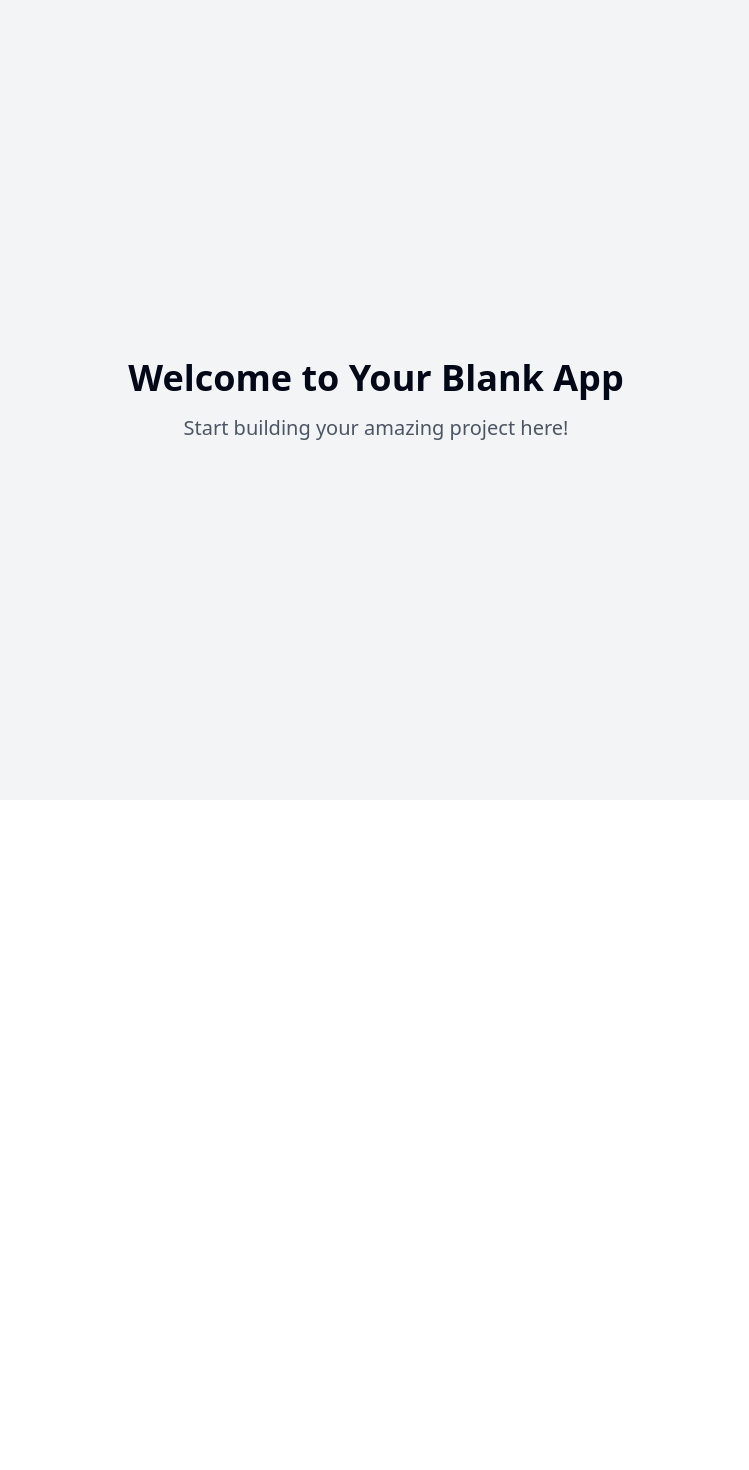
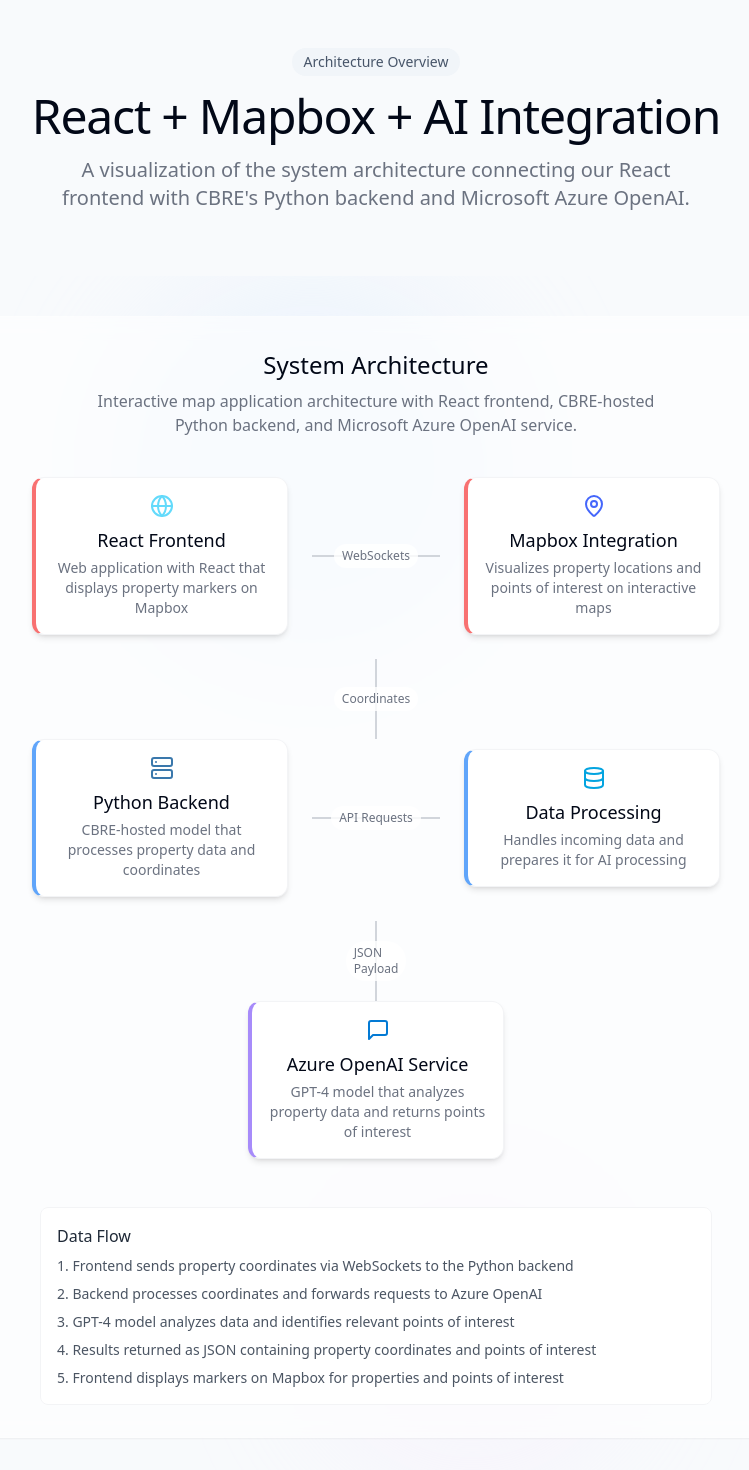
Before and after one commit to pavan0894/react-map-chat-explorer, a React (Vite) app: page / in a window 1280 px wide. Shown: the top 1470 px of the page, without its empty margins (264-1013 px from the left). Before the commit the page ends 800 px from the top, so only its background shows below. Built offline with nearby package versions, Linux system fonts and the light colour scheme.

Commit message:
Add architecture diagram
Create an architecture diagram illustrating the system's components and interactions.

```diff
--- /dev/null
+++ b/src/components/ArchitectureDiagram.tsx
@@ -0,0 +1,165 @@
+
+import React, { useEffect, useRef } from 'react';
+import { ArrowRight, Database, Globe, MapPin, MessageSquare, Server } from 'lucide-react';
+
+const DiagramNode: React.FC<{
+  title: string;
+  icon: React.ReactNode;
+  description: string;
+  className?: string;
+  delay?: number;
+}> = ({ title, icon, description, className, delay = 0 }) => {
+  return (
+    <div
+      className={`diagram-node p-4 rounded-xl bg-white shadow-md border border-gray-100 flex flex-col items-center text-center w-64 animate-fade-in-up ${className}`}
+      style={{ animationDelay: `${delay}ms` }}
+    >
+      <div className="text-3xl mb-2 text-gray-700">{icon}</div>
+      <h3 className="font-medium text-lg mb-1">{title}</h3>
+      <p className="text-sm text-gray-500">{description}</p>
+    </div>
+  );
+};
+
+const DiagramConnection: React.FC<{
+  direction: 'horizontal' | 'vertical';
+  label?: string;
+  className?: string;
+  delay?: number;
+}> = ({ direction, label, className, delay = 0 }) => {
+  return (
+    <div className={`relative flex items-center justify-center ${direction === 'horizontal' ? 'w-32 h-6' : 'h-20 w-6'} ${className}`}>
+      <div className={`absolute ${direction === 'horizontal' ? 'w-full h-[2px]' : 'h-full w-[2px]'} bg-diagram-line diagram-line animate-draw-line`}
+           style={{ animationDelay: `${delay}ms` }}></div>
+
+      <div className={`absolute diagram-arrow ${direction === 'horizontal' ? 'right-0' : 'bottom-0'}`}
+           style={{ animationDelay: `${delay + 400}ms` }}>
+        <ArrowRight className={`text-gray-400 animate-pulse-subtle ${direction === 'vertical' ? 'transform rotate-90' : ''}`} size={16} />
+      </div>
+
+      {label && (
+        <span className="absolute text-xs text-gray-500 px-2 py-1 bg-white/80 rounded-full animate-fade-in"
+              style={{ animationDelay: `${delay + 200}ms` }}>
+          {label}
+        </span>
+      )}
+    </div>
+  );
+};
+
+const ArchitectureDiagram: React.FC = () => {
+  const containerRef = useRef<HTMLDivElement>(null);
+
+  useEffect(() => {
+    const observer = new IntersectionObserver(
+      (entries) => {
+        entries.forEach((entry) => {
+          if (entry.isIntersecting) {
+            entry.target.classList.add('visible');
+          }
+        });
+      },
+      { threshold: 0.1 }
+    );
+
+    if (containerRef.current) {
+      observer.observe(containerRef.current);
+    }
+
+    return () => {
+      if (containerRef.current) {
+        observer.unobserve(containerRef.current);
+      }
+    };
+  }, []);
+
+  return (
+    <div ref={containerRef} className="diagram-container relative w-full overflow-hidden py-10">
+      {/* Background styling */}
+      <div className="absolute top-0 left-1/4 w-96 h-96 bg-blue-100/40 rounded-full blur-3xl -z-10"></div>
+      <div className="absolute bottom-0 right-1/4 w-80 h-80 bg-purple-100/30 rounded-full blur-3xl -z-10"></div>
+
+      <div className="max-w-5xl mx-auto glass-panel rounded-2xl p-8 shadow-sm">
+        <div className="mb-10 text-center animate-fade-in">
+          <h2 className="text-2xl font-medium mb-2">System Architecture</h2>
+          <p className="text-gray-500 max-w-xl mx-auto">
+            Interactive map application architecture with React frontend, CBRE-hosted Python backend, and Microsoft Azure OpenAI service.
+          </p>
+        </div>
+
+        <div className="flex flex-col items-center">
+          {/* Frontend Layer */}
+          <div className="flex flex-col md:flex-row items-center gap-6 mb-6">
+            <DiagramNode
+              title="React Frontend"
+              icon={<Globe className="text-diagram-react animate-pulse-subtle" />}
+              description="Web application with React that displays property markers on Mapbox"
+              className="border-l-4 border-l-diagram-frontend"
+              delay={300}
+            />
+
+            <DiagramConnection direction="horizontal" label="WebSockets" delay={600} />
+
+            <DiagramNode
+              title="Mapbox Integration"
+              icon={<MapPin className="text-diagram-mapbox animate-pulse-subtle" />}
+              description="Visualizes property locations and points of interest on interactive maps"
+              className="border-l-4 border-l-diagram-frontend"
+              delay={450}
+            />
+          </div>
+
+          <DiagramConnection direction="vertical" label="Coordinates" delay={750} />
+
+          {/* Backend Layer */}
+          <div className="flex flex-col md:flex-row items-center gap-6 mb-6">
+            <DiagramNode
+              title="Python Backend"
+              icon={<Server className="text-diagram-python animate-pulse-subtle" />}
+              description="CBRE-hosted model that processes property data and coordinates"
+              className="border-l-4 border-l-diagram-backend"
+              delay={600}
+            />
+
+            <DiagramConnection direction="horizontal" label="API Requests" delay={950} />
+
+            <DiagramNode
+              title="Data Processing"
+              icon={<Database className="text-diagram-cbre animate-pulse-subtle" />}
+              description="Handles incoming data and prepares it for AI processing"
+              className="border-l-4 border-l-diagram-backend"
+              delay={750}
+            />
+          </div>
+
+          <DiagramConnection direction="vertical" label="JSON Payload" delay={1100} />
+
+          {/* Service Layer */}
+          <DiagramNode
+            title="Azure OpenAI Service"
+            icon={<MessageSquare className="text-diagram-azure animate-pulse-subtle" />}
+            description="GPT-4 model that analyzes property data and returns points of interest"
+            className="border-l-4 border-l-diagram-service"
+            delay={900}
+          />
+        </div>
+
+        {/* Data flow description */}
+        <div className="mt-12 max-w-2xl mx-auto">
+          <div className="bg-white/70 backdrop-blur-sm rounded-lg p-4 border border-gray-100 animate-fade-in" style={{ animationDelay: '1200ms' }}>
+            <h3 className="font-medium mb-2 text-gray-800">Data Flow</h3>
+            <ol className="list-decimal list-inside space-y-2 text-sm text-gray-600">
+              <li>Frontend sends property coordinates via WebSockets to the Python backend</li>
+              <li>Backend processes coordinates and forwards requests to Azure OpenAI</li>
+              <li>GPT-4 model analyzes data and identifies relevant points of interest</li>
+              <li>Results returned as JSON containing property coordinates and points of interest</li>
+              <li>Frontend displays markers on Mapbox for properties and points of interest</li>
+            </ol>
+          </div>
+        </div>
+      </div>
+    </div>
+  );
+};
+
+export default ArchitectureDiagram;
--- a/src/index.css
+++ b/src/index.css
@@ -1,10 +1,11 @@
+
 @tailwind base;
 @tailwind components;
 @tailwind utilities;
 
 @layer base {
   :root {
-    --background: 0 0% 100%;
+    --background: 210 40% 98%;
     --foreground: 222.2 84% 4.9%;
 
     --card: 0 0% 100%;
@@ -35,19 +36,12 @@
     --radius: 0.5rem;
 
     --sidebar-background: 0 0% 98%;
-
     --sidebar-foreground: 240 5.3% 26.1%;
-
     --sidebar-primary: 240 5.9% 10%;
-
     --sidebar-primary-foreground: 0 0% 98%;
-
     --sidebar-accent: 240 4.8% 95.9%;
-
     --sidebar-accent-foreground: 240 5.9% 10%;
-
     --sidebar-border: 220 13% 91%;
-
     --sidebar-ring: 217.2 91.2% 59.8%;
   }
 
@@ -79,6 +73,7 @@
     --border: 217.2 32.6% 17.5%;
     --input: 217.2 32.6% 17.5%;
     --ring: 212.7 26.8% 83.9%;
+
     --sidebar-background: 240 5.9% 10%;
     --sidebar-foreground: 240 4.8% 95.9%;
     --sidebar-primary: 224.3 76.3% 48%;
@@ -96,6 +91,55 @@
   }
 
   body {
-    @apply bg-background text-foreground;
+    @apply bg-background text-foreground antialiased;
+    font-feature-settings: "rlig" 1, "calt" 1;
   }
 }
+
+/* Custom component styles */
+.diagram-node {
+  transition: all 0.3s cubic-bezier(0.16, 1, 0.3, 1);
+  backface-visibility: hidden;
+}
+
+.diagram-node:hover {
+  transform: translateY(-2px);
+  box-shadow: 0 10px 25px -3px rgba(0, 0, 0, 0.1), 0 4px 6px -2px rgba(0, 0, 0, 0.05);
+}
+
+.diagram-line {
+  stroke-dasharray: 1000;
+  stroke-dashoffset: 1000;
+}
+
+.diagram-arrow {
+  opacity: 0;
+  transition: opacity 0.3s ease-in-out;
+}
+
+.diagram-container:hover .diagram-arrow {
+  opacity: 1;
+}
+
+.glass-panel {
+  background: rgba(255, 255, 255, 0.6);
+  backdrop-filter: blur(10px);
+  -webkit-backdrop-filter: blur(10px);
+  border: 1px solid rgba(255, 255, 255, 0.18);
+}
+
+@media (prefers-reduced-motion) {
+  .diagram-line {
+    stroke-dasharray: initial;
+    stroke-dashoffset: initial;
+    animation: none !important;
+  }
+
+  .diagram-node,
+  .diagram-container,
+  .diagram-arrow {
+    transition: none !important;
+    animation: none !important;
+    transform: none !important;
+  }
+}
--- a/src/pages/Index.tsx
+++ b/src/pages/Index.tsx
@@ -1,11 +1,30 @@
-// Update this page (the content is just a fallback if you fail to update the page)
+
+import React from 'react';
+import ArchitectureDiagram from '../components/ArchitectureDiagram';
 
 const Index = () => {
   return (
-    <div className="min-h-screen flex items-center justify-center bg-gray-100">
-      <div className="text-center">
-        <h1 className="text-4xl font-bold mb-4">Welcome to Your Blank App</h1>
-        <p className="text-xl text-gray-600">Start building your amazing project here!</p>
+    <div className="min-h-screen w-full px-4 py-12 overflow-x-hidden">
+      <div className="max-w-5xl mx-auto">
+        <div className="text-center mb-16">
+          <div className="inline-block px-3 py-1 bg-slate-100 rounded-full text-sm font-medium text-slate-600 mb-4">
+            Architecture Overview
+          </div>
+          <h1 className="text-4xl md:text-5xl font-medium tracking-tight mb-4">
+            React + Mapbox + AI Integration
+          </h1>
+          <p className="text-xl text-gray-500 max-w-2xl mx-auto">
+            A visualization of the system architecture connecting our React frontend with CBRE's Python backend and Microsoft Azure OpenAI.
+          </p>
+        </div>
+
+        <ArchitectureDiagram />
+
+        <div className="mt-16 text-center">
+          <p className="text-sm text-gray-500">
+            © {new Date().getFullYear()} • Architecture Visualization
+          </p>
+        </div>
       </div>
     </div>
   );
--- a/tailwind.config.ts
+++ b/tailwind.config.ts
@@ -1,3 +1,4 @@
+
 import type { Config } from "tailwindcss";
 
 export default {
@@ -61,6 +62,17 @@ export default {
 					'accent-foreground': 'hsl(var(--sidebar-accent-foreground))',
 					border: 'hsl(var(--sidebar-border))',
 					ring: 'hsl(var(--sidebar-ring))'
+				},
+				diagram: {
+					react: '#61DAFB',
+					python: '#3776AB',
+					azure: '#0078D4',
+					mapbox: '#4264FB',
+					cbre: '#00A3E0',
+					line: '#D1D5DB',
+					frontend: '#F87171',
+					backend: '#60A5FA',
+					service: '#A78BFA'
 				}
 			},
 			borderRadius: {
@@ -84,11 +96,41 @@ export default {
 					to: {
 						height: '0'
 					}
+				},
+				'pulse-subtle': {
+					'0%, 100%': { opacity: 1 },
+					'50%': { opacity: 0.8 }
+				},
+				'fade-in-up': {
+					'0%': { opacity: 0, transform: 'translateY(20px)' },
+					'100%': { opacity: 1, transform: 'translateY(0)' }
+				},
+				'fade-in': {
+					'0%': { opacity: 0 },
+					'100%': { opacity: 1 }
+				},
+				'draw-line': {
+					'0%': { 'stroke-dashoffset': '1000' },
+					'100%': { 'stroke-dashoffset': '0' }
+				},
+				'rotate-slow': {
+					'0%': { transform: 'rotate(0deg)' },
+					'100%': { transform: 'rotate(360deg)' }
+				},
+				'float': {
+					'0%, 100%': { transform: 'translateY(0)' },
+					'50%': { transform: 'translateY(-5px)' }
 				}
 			},
 			animation: {
 				'accordion-down': 'accordion-down 0.2s ease-out',
-				'accordion-up': 'accordion-up 0.2s ease-out'
+				'accordion-up': 'accordion-up 0.2s ease-out',
+				'pulse-subtle': 'pulse-subtle 3s ease-in-out infinite',
+				'fade-in-up': 'fade-in-up 0.6s ease-out forwards',
+				'fade-in': 'fade-in 0.8s ease-out forwards',
+				'draw-line': 'draw-line 1.5s ease-out forwards',
+				'rotate-slow': 'rotate-slow 10s linear infinite',
+				'float': 'float 3s ease-in-out infinite'
 			}
 		}
 	},
```
